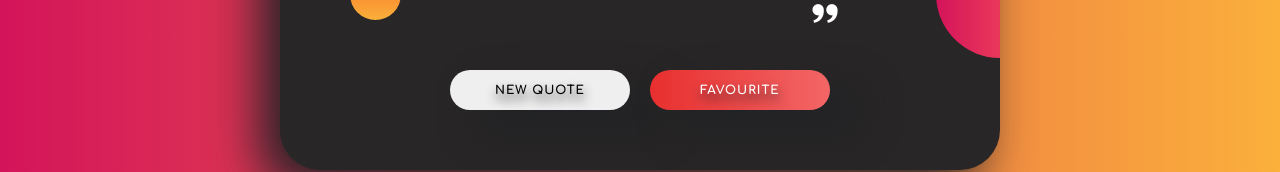
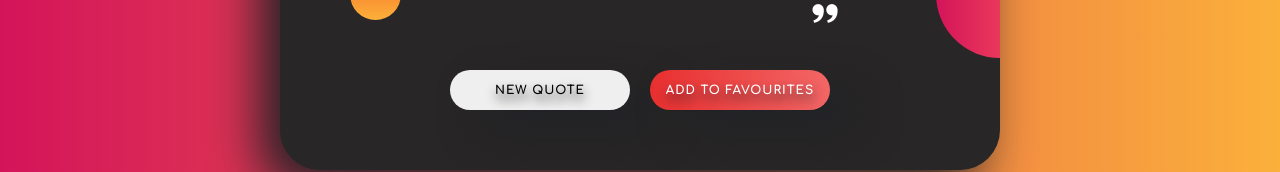
Before and after one commit to aishwinj04/Quotes-Web-App, a React (Vite) app in the folder quotes-app/: page / in a window 1280 px wide. Shown: the part 470-642 px from the top of the page. Built offline with nearby package versions, Linux system fonts and the light colour scheme; a web font is replaced by a local one.

Commit message:
Update QuotesApp.jsx

```diff
--- a/quotes-app/src/Components/QuotesApp.jsx
+++ b/quotes-app/src/Components/QuotesApp.jsx
@@ -46,7 +46,7 @@ const QuotesApp = () => {
             </div>
             <div className="buttons">
                 <button className="btn btn-new" onClick={fetchNewQuote}>New Quote</button>
-                <button className="btn btn-fav">Favourite</button>
+                <button className="btn btn-fav" onClick={addToFavourites}>Add to Favourites</button>
             </div>
 
             {showFavourites && (<div className="favourites">
@@ -59,8 +59,8 @@ const QuotesApp = () => {
                         <i className="bx bx-x-circle bx-tada-hover"></i>
                     </div>
                     <div className="fav-quote-content">
-                        <div className="fav-quote-text">Ask not what your country can do for you; ask what you can do for your country</div>
-                        <div className="fav-quote-author">John Kennedy</div>
+                        <div className="fav-quote-text">{favQuote.text}</div>
+                        <div className="fav-quote-author">{favQuote.author}</div>
                     </div>
                 </div>))}
 
```
